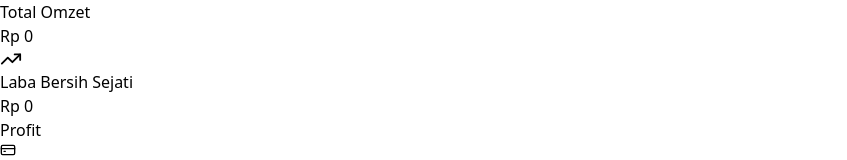
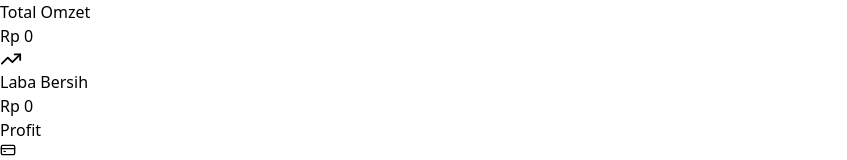
Before and after one commit to achmadzanuar/warungpulse-ai, a React (Vite) app: page / in a window 1280 px wide. Shown: the part 332-492 px from the top of the page, without its empty margins (0-847 px from the left). Built offline with nearby package versions, Linux system fonts and the light colour scheme.

Commit message:
update text laba bersih

```diff
--- a/src/App.jsx
+++ b/src/App.jsx
@@ -675,7 +675,7 @@ export default function App() {
           </div>
           <div className="bg-white/10 rounded-2xl p-3 border border-white/20 backdrop-blur-md flex justify-between items-center">
             <div>
-              <p className="text-orange-100 text-[10px] font-bold uppercase tracking-wider mb-0.5">Laba Bersih Sejati</p>
+              <p className="text-orange-100 text-[10px] font-bold uppercase tracking-wider mb-0.5">Laba Bersih </p>
               <p className="text-lg font-bold text-white">Rp {totalProfit.toLocaleString('id-ID')}</p>
             </div>
             <div className="bg-green-500 text-white text-[10px] font-bold px-2 py-1 rounded-lg uppercase tracking-wider shadow-sm">Profit</div>
```
